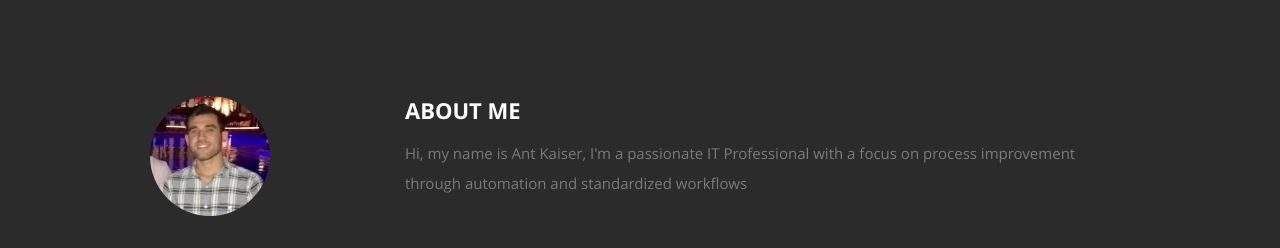
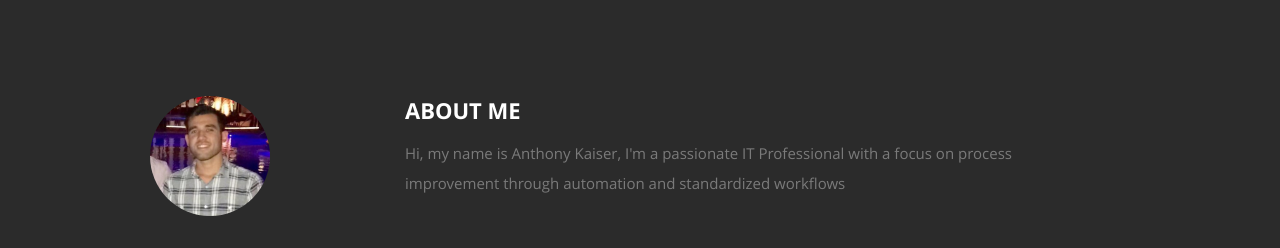
Before and after one commit to akaiser95/azure-resume, a plain HTML site: page frontend/index.html in a window 1280 px wide. Shown: the part 800-1048 px from the top of the page. Drawn offline with nearby package versions, Linux system fonts and the light colour scheme; no server answers.

Commit message:
changes to html

```diff
--- a/frontend/index.html
+++ b/frontend/index.html
@@ -87,7 +87,7 @@
 
             <h2>ABOUT ME</h2>
 
-            <p> Hi, my name is Ant Kaiser, I'm a passionate IT Professional with a focus on process improvement through automation and standardized workflows</p>
+            <p> Hi, my name is Anthony Kaiser, I'm a passionate IT Professional with a focus on process improvement through automation and standardized workflows</p>
 
          </br>
       </br>
```
